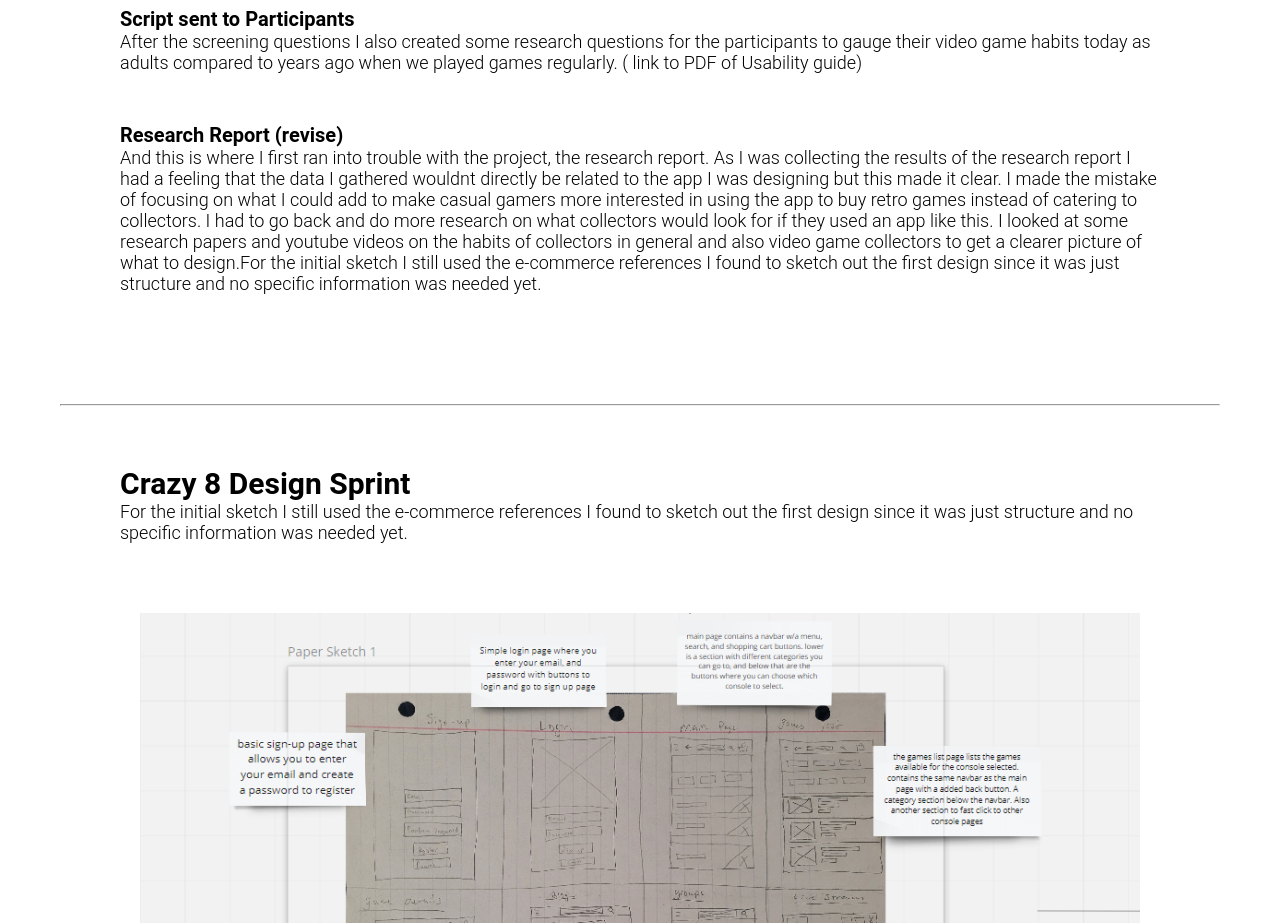
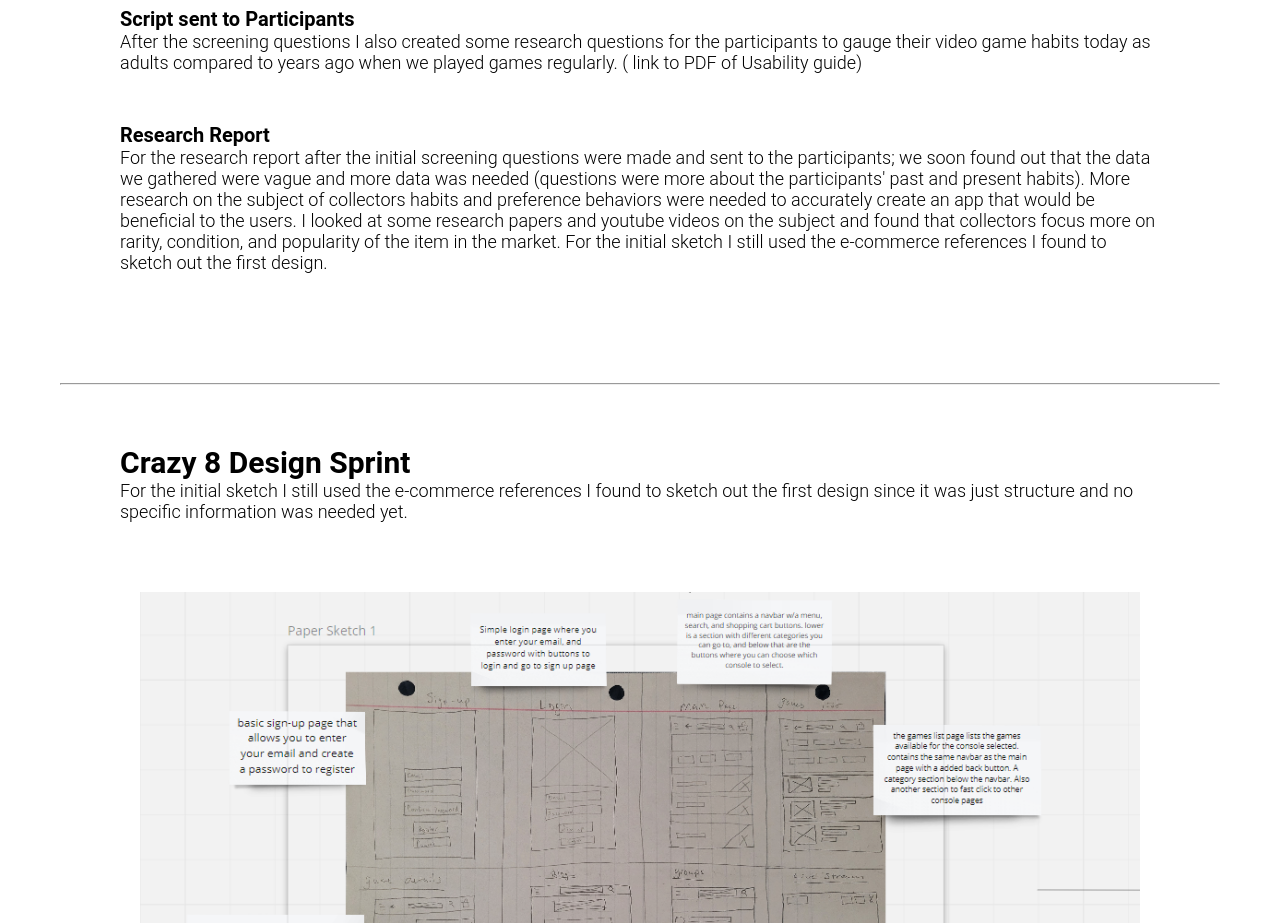
Before and after one commit to jrbanks/personalsiteV3, a plain HTML site: page UIUXportfolio.html in a window 1280 px wide. Shown: the part 1780-2703 px from the top of the page. Drawn offline with nearby package versions, Linux system fonts and the light colour scheme.

Commit message:
revided research report section

```diff
--- a/UIUXportfolio.html
+++ b/UIUXportfolio.html
@@ -75,10 +75,9 @@
       <p>After the screening questions I also created some research questions for the participants to gauge their video game habits today as adults compared to years ago when we played games regularly.  ( link to PDF of Usability guide)
       </p>
 
-        <strong>Research Report (revise)</strong>
+        <strong>Research Report </strong>
 
-      <p>And this is where I first ran into trouble with the project, the research report. As I was collecting the results of the research report I had a feeling that the data I gathered wouldnt directly be related to the app I was designing but this made it clear. I made the mistake of focusing on what I could add to make casual gamers more interested in using the app to buy retro games instead of catering to collectors. I had to go back and do more research on what collectors would look for if they used an app like this. I looked at some research papers and youtube videos on the habits of collectors in general and also video game collectors to get a clearer picture of what to design.For the initial sketch I still used the e-commerce references I found to sketch out the first design since it was just structure and no specific information was needed yet.
-
+      <p>For the research report after the initial screening questions were made and sent to the participants; we soon found out that the data we gathered were vague and more data was needed (questions were more about the participants' past and present habits). More research on the subject of collectors habits and preference behaviors were needed to accurately create an app that would be beneficial to the users. I looked at some research papers and youtube videos on the subject and found that collectors focus more on rarity, condition, and popularity of the item in the market. For the initial sketch I still used the e-commerce references I found to sketch out the first design.
       </p>
   </div>
 </section>
```
